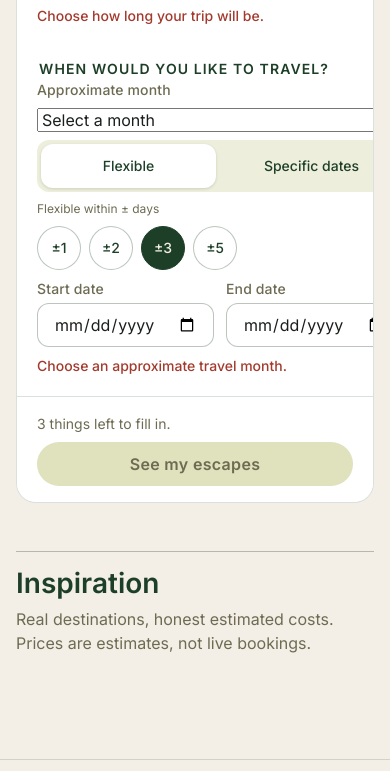
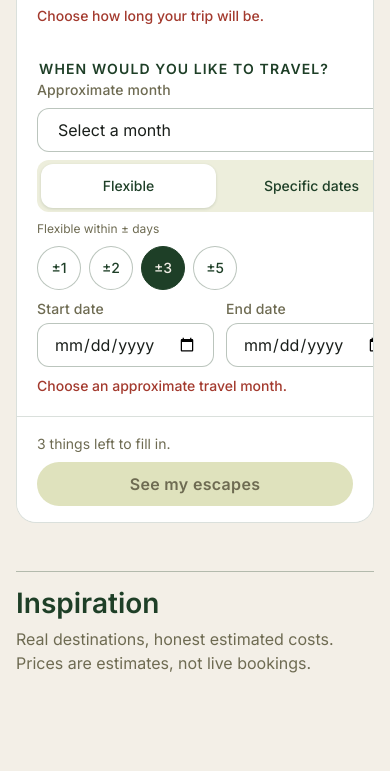
Before and after one commit to prodigalson/budget-escape-travel-planner, a website built with Vite: page index.html in a window 390 px wide. Shown: the part 1481-2252 px from the top of the page. Built offline with nearby package versions, Linux system fonts and the light colour scheme.

Commit message:
fix(accessibility, results, input): resolve mobile QA + a11y findings
- input-flow: validate departure on 'input' so a pending blur no longer
  triggers a layout shift that swallows mouse clicks on trip/flex chips
- input-flow.css: style the month <select> (min 44px touch target, border,
  focus-visible) which previously rendered unstyled at ~24px
- results.css: darken 'Tight fit' badge text for WCAG AA contrast (4.44:1 -> 5.6:1)

```diff
--- a/src/components/input-flow.js
+++ b/src/components/input-flow.js
@@ -183,6 +183,7 @@ export class InputFlow {
   }
 
   _bind() {
+    this._els.departure.addEventListener('input', () => this._onDepartureChange());
     this._els.departure.addEventListener('change', () => this._onDepartureChange());
     this._els.month.addEventListener('change', () => {
       this.inputs.dates.approximate = this._els.month.value;
--- a/src/styles/input-flow.css
+++ b/src/styles/input-flow.css
@@ -71,6 +71,24 @@
 
 .flow__input:focus-visible {
   border-color: var(--color-forest);
+}
+
+.flow__select {
+  min-height: var(--touch-min);
+  width: 100%;
+  padding-inline: var(--space-4);
+  padding-block: var(--space-2);
+  border: var(--hairline-strong);
+  border-radius: var(--radius-md);
+  background-color: var(--color-surface);
+  font-size: var(--fs-body);
+  color: var(--text-on-canvas);
+}
+
+.flow__select:focus-visible {
+  border-color: var(--color-forest);
+  outline: 3px solid var(--color-forest);
+  outline-offset: 2px;
 }
 
 .flow__input[aria-invalid='true'] {
--- a/src/styles/results.css
+++ b/src/styles/results.css
@@ -94,7 +94,7 @@
 
 .fit-badge--tight-fit {
   background-color: #f0ead6;
-  color: #7a6a2e;
+  color: #6b5a20;
 }
 
 .fit-badge--great-fit {
```
